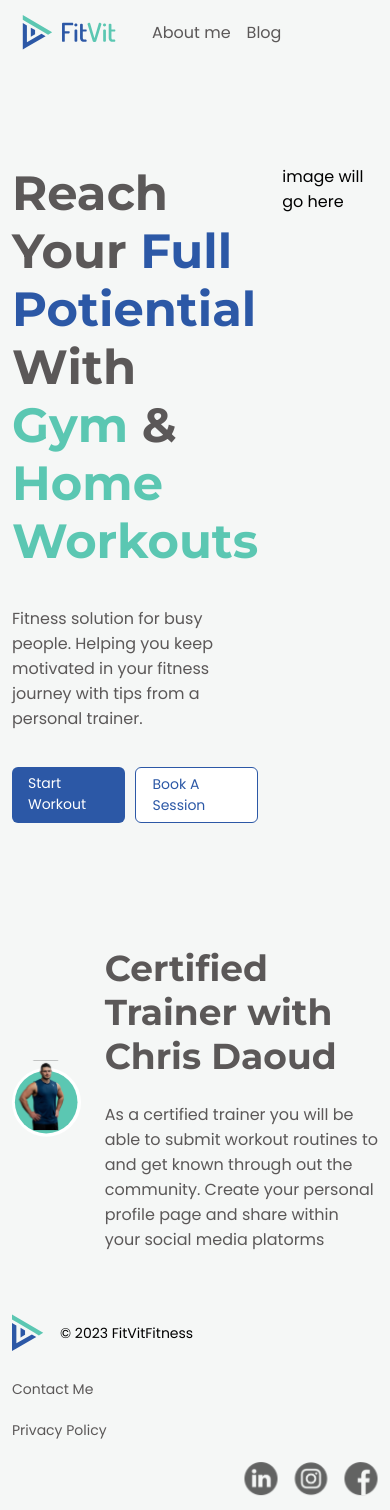
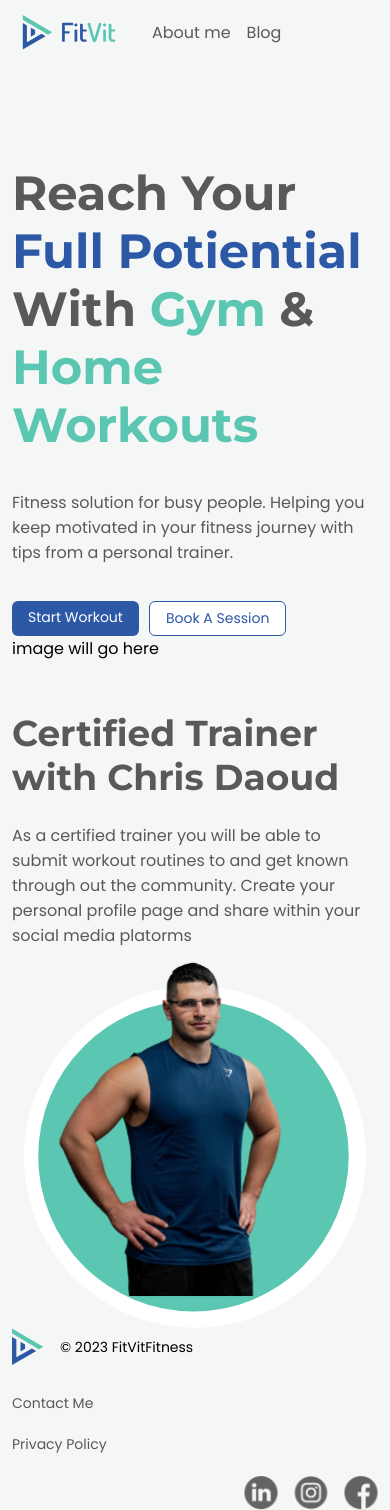
Before and after one commit to JGSolutions/fitvitfitness, a Next.js app: page / in a window 390 px wide. Built offline with nearby package versions, Linux system fonts and the light colour scheme.

Commit message:
added trainer description section

```diff
--- a/components/header/Header.module.css
+++ b/components/header/Header.module.css
@@ -7,6 +7,7 @@
   display: flex;
   align-items: center;
   gap: var(--padding-large);
+  background-color: var(--main-background);
 }
 
 .logoContainer {
--- a/pages/index.tsx
+++ b/pages/index.tsx
@@ -49,14 +49,14 @@ export default function Home() {
 					</section>
 
 					<section className={styles.section}>
-						<div>
-							<Image src="/chris-trainer.svg" width={381} height={431} alt="Chris Daoud Trainer" />
-						</div>
-						<div style={{ display: 'flex', justifyContent: 'center', flexDirection: 'column', gap: '24px'}}>
+						<div className={styles.trainerDetails}>
 							<h2 className={styles.subTitles}>Certified Trainer with Chris Daoud</h2>
 							<p className={styles.text}>
 								As a certified trainer you will be able to submit workout routines to and get known through out the community.  Create your personal profile page and share within your social media platorms
 							</p>
+						</div>
+						<div className={styles.trainerImageRow}>
+							<Image src="/chris-trainer.svg" width={430} height={380} alt="Chris Daoud Trainer" />
 						</div>
 					</section>
 				</main>
--- a/styles/Home.module.css
+++ b/styles/Home.module.css
@@ -1,14 +1,13 @@
 .main {
 	display: flex;
 	flex-direction: column;
-	gap: 60px;
+	gap: 50px;
 	margin-top: 100px;
 }
 
 .section {
 	width: 100%;
 	display: flex;
-	gap: 24px;
 }
 
 .section .row {
@@ -45,3 +44,32 @@
 	font-size: var(--fs-reg);
 	font-weight: var(--fw-regular);
 }
+
+.trainerDetails {
+	display: flex;
+	justify-content: center;
+	flex-direction: column;
+	gap: var(--padding-large);
+	width: 60%;
+}
+
+.trainerImageRow {
+	display: flex;
+	justify-content: center;
+	flex: 1;
+	width: 40%;
+}
+
+@media (max-width: 800px) {
+	.section {
+		flex-direction: column;
+	}
+
+	.trainerDetails {
+		width: 100%;
+	}
+
+	.trainerImageRow {
+		width: 100%;
+	}
+}
```
